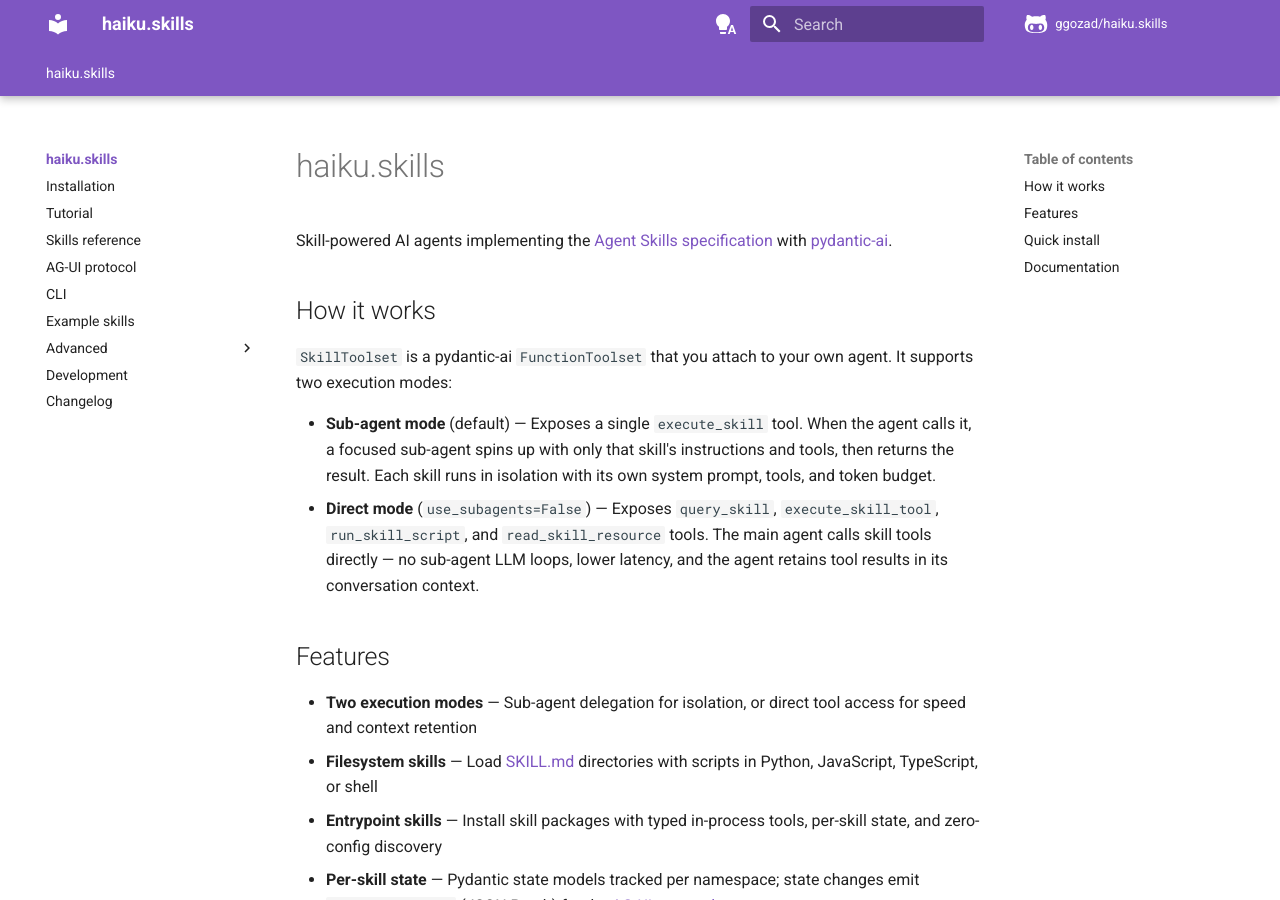
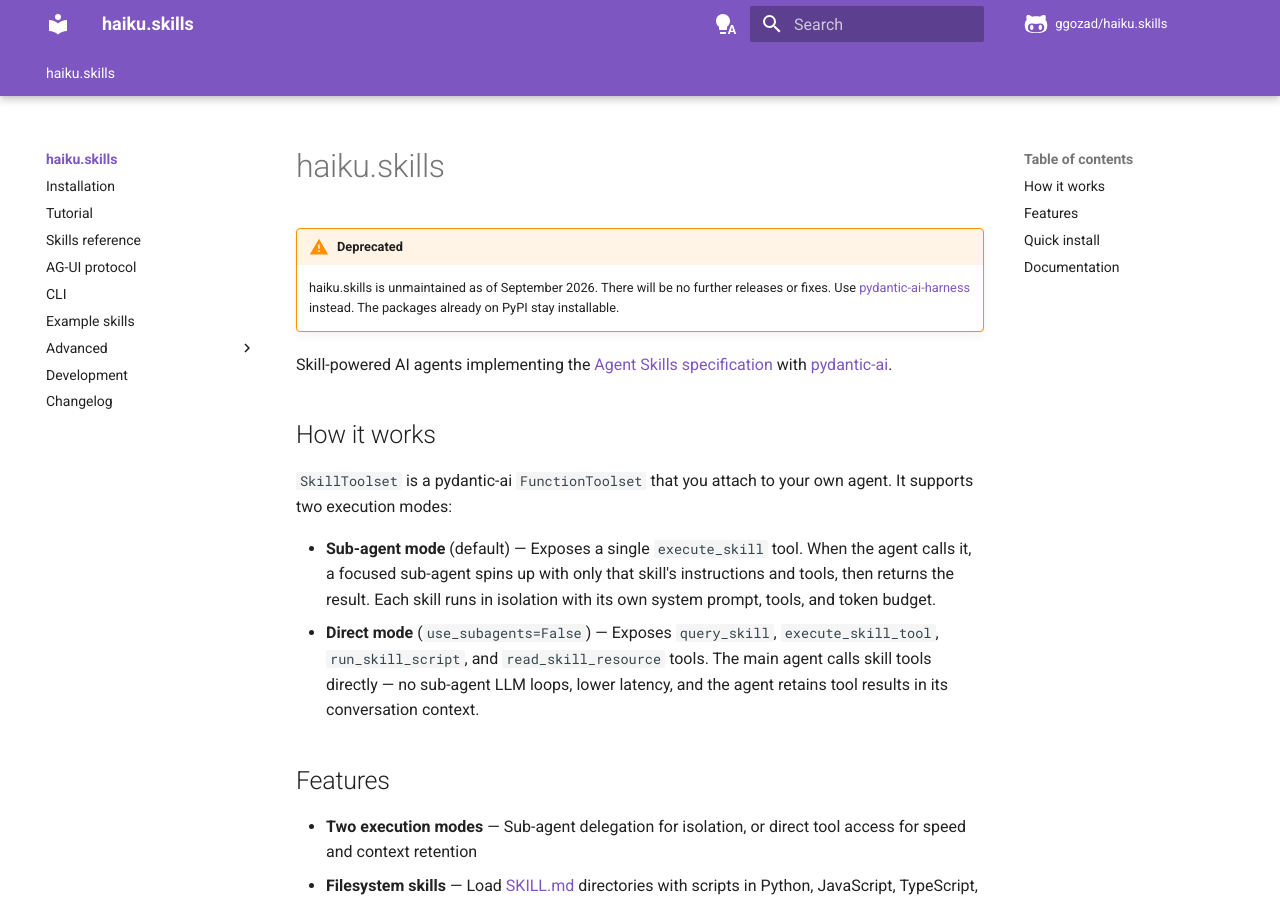
Before and after one commit to ggozad/haiku.skills, an MkDocs documentation site: the page built from docs/index.md, in a window 1280 px wide and 900 px high. Built offline with MkDocs 1.6.1 and Material for MkDocs 9.7.7, drawn with Linux system fonts in a browser that asks for light colours; comment, search, counter and statistics services are not loaded.

Commit message:
Mark the project as deprecated
haiku.skills is unmaintained; pydantic-ai-harness supersedes it. Banner in
the README and on the docs index. No release accompanies this, so the PyPI
metadata for 0.18.1 stands as published.

```diff
--- a/docs/index.md
+++ b/docs/index.md
@@ -1,4 +1,10 @@
 # haiku.skills
+
+!!! warning "Deprecated"
+    haiku.skills is unmaintained as of September 2026. There will be no further
+    releases or fixes. Use
+    [pydantic-ai-harness](https://github.com/ggozad/pydantic-ai-harness) instead.
+    The packages already on PyPI stay installable.
 
 Skill-powered AI agents implementing the [Agent Skills specification](https://agentskills.io/specification) with [pydantic-ai](https://ai.pydantic.dev/).
 
```
Also changed, not shown: README.md (+6 -0 lines).
